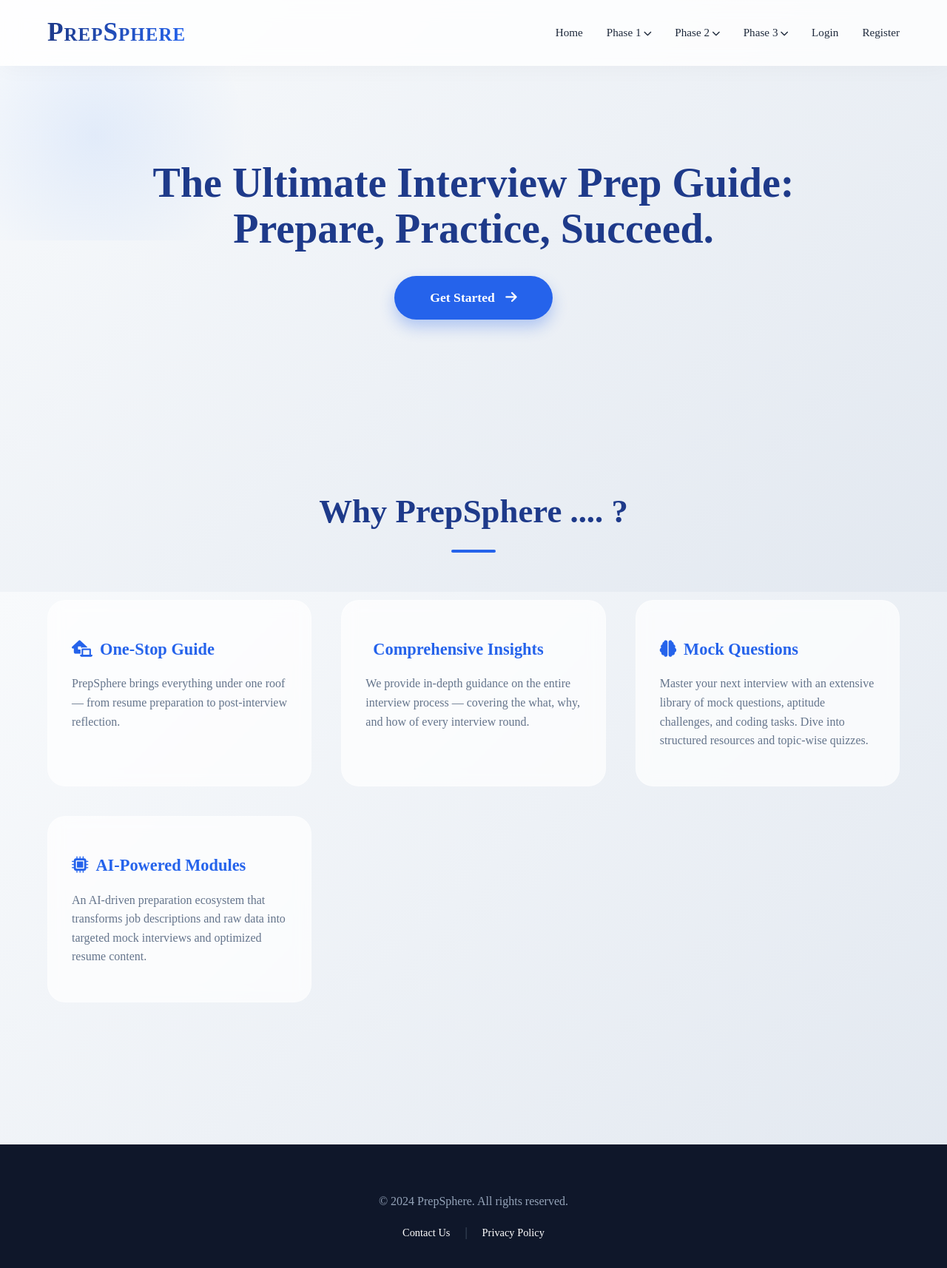
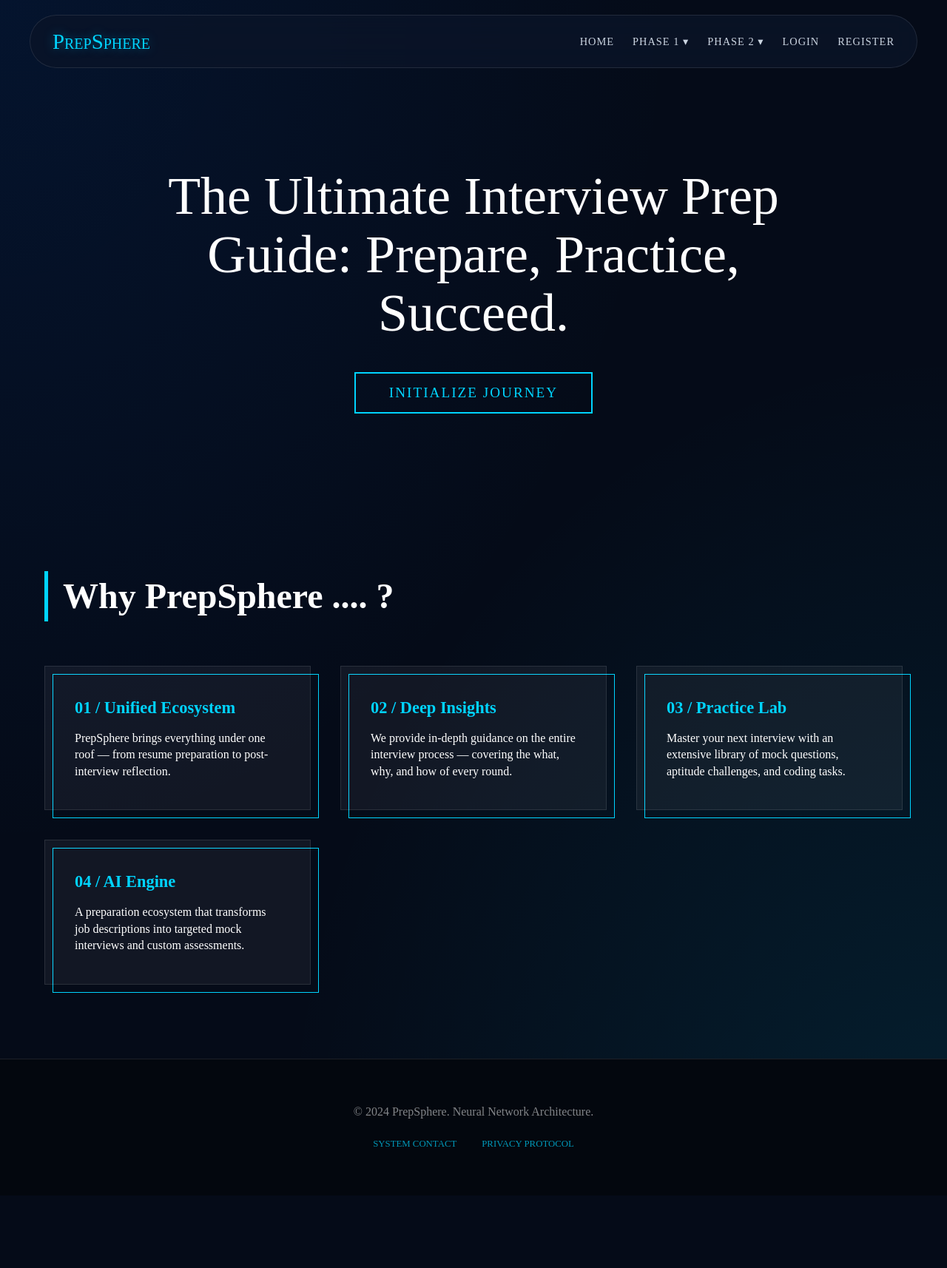
Before and after one commit to yamireddy04/PrepSphere, a plain HTML site: page Frontend/index.html in a window 1280 px wide. Shown: the whole page at 74% size. After the commit the page ends 1616 px from the top, so only its background shows below. Drawn offline with Linux system fonts and the light colour scheme; sample sign-in values are in the browser's storage.

Commit message:
Update index.html

```diff
--- a/Frontend/index.html
+++ b/Frontend/index.html
@@ -4,393 +4,268 @@
   <meta charset="UTF-8" />
   <meta name="viewport" content="width=device-width, initial-scale=1" />
   <title>PrepSphere | Ultimate Prep Guide</title>
-
-  <!-- Fonts & Icons -->
   <link rel="icon" type="image/jpeg" href="images/logo.jpeg">
-  <link href="https://cdnjs.cloudflare.com/ajax/libs/font-awesome/6.0.0/css/all.min.css" rel="stylesheet">
 
   <script>
-    // Original Authentication Logic
-    if(!localStorage.getItem("token")){
-      window.location.href="login.html";
-    }
+    if(!localStorage.getItem("token")){ window.location.href="login.html"; }
   </script>
 
   <style>
     :root {
-      --primary: #2563eb;
-      --primary-light: #60a5fa;
-      --primary-dark: #1e3a8a;
-      --bg-gradient: linear-gradient(135deg, #f8fafc 0%, #e2e8f0 100%);
-      --glass: rgba(255, 255, 255, 0.7);
-      --glass-border: rgba(255, 255, 255, 0.3);
-      --text-main: #1e293b;
-      --text-muted: #64748b;
-      --card-shadow: 0 20px 25px -5px rgba(0, 0, 0, 0.1), 0 10px 10px -5px rgba(0, 0, 0, 0.04);
-      --accent-font: 'Bodoni 72 Smallcaps', serif; /* Matching Header Branding */
+      --cobalt: #0047AB;
+      --electric: #00D4FF;
+      --deep-space: #050B18;
+      --glass-white: rgba(255, 255, 255, 0.05);
+      --border-style: 2px solid var(--electric);
+      --font-main: 'Bodoni 72 Smallcaps', serif;
     }
 
-    * {
-      box-sizing: border-box;
-      margin: 0;
-      padding: 0;
-      font-family: var(--accent-font), sans-serif; /* Consistent Branding Across Site */
+    * { box-sizing: border-box; margin: 0; padding: 0; }
+
+    body {
+      background-color: var(--deep-space);
+      background-image:
+        radial-gradient(at 0% 0%, rgba(0, 71, 171, 0.15) 0px, transparent 50%),
+        radial-gradient(at 100% 100%, rgba(0, 212, 255, 0.1) 0px, transparent 50%);
+      color: #fff;
+      font-family: var(--font-main), serif;
+      overflow-x: hidden;
+      line-height: 1.4;
     }
 
-    body {
-      background: var(--bg-gradient);
-      background-attachment: fixed;
-      color: var(--text-main);
-      line-height: 1.6;
-      overflow-x: hidden;
-    }
-
-    /* --- Navigation --- */
+    /* --- NAVIGATION: Floating "Bridge" Style --- */
     header {
-      backdrop-filter: blur(12px);
-      -webkit-backdrop-filter: blur(12px);
-      background: rgba(255, 255, 255, 0.8);
-      border-bottom: 1px solid var(--glass-border);
-      padding: 1rem 5%;
+      margin: 20px auto;
+      width: 95%;
+      max-width: 1200px;
+      padding: 15px 30px;
+      background: rgba(10, 20, 40, 0.8);
+      backdrop-filter: blur(20px);
+      border: 1px solid rgba(255,255,255,0.1);
+      border-radius: 100px;
       display: flex;
       justify-content: space-between;
       align-items: center;
       position: sticky;
-      top: 0;
+      top: 20px;
       z-index: 1000;
-      box-shadow: 0 4px 30px rgba(0, 0, 0, 0.03);
     }
 
-    .bodoni-heading {
-      font-size: 2.2rem;
+    .logo {
+      font-size: 1.8rem;
       font-variant: small-caps;
-      background: linear-gradient(to right, var(--primary-dark), var(--primary));
-      -webkit-background-clip: text;
-      -webkit-text-fill-color: transparent;
-      letter-spacing: 1px;
+      color: var(--electric);
+      text-shadow: 0 0 15px rgba(0, 212, 255, 0.4);
     }
 
-    nav {
-      display: flex;
-      align-items: center;
-      gap: 2rem;
+    nav { display: flex; gap: 25px; align-items: center; }
+    nav a {
+      color: #cbd5e1;
+      text-decoration: none;
+      font-size: 0.9rem;
+      letter-spacing: 1px;
+      transition: 0.3s;
+      text-transform: uppercase;
     }
+    nav a:hover { color: var(--electric); }
 
-    nav a {
-      color: var(--text-main);
-      text-decoration: none;
-      font-weight: 500;
-      font-size: 0.95rem;
-      transition: all 0.3s ease;
-      position: relative;
-    }
-
-    nav a:hover {
-      color: var(--primary);
-    }
-
-    /* Dropdown Logic */
-    .dropdown {
-      position: relative;
-    }
-
+    .dropdown { position: relative; }
     .dropdown-content {
       display: none;
       position: absolute;
-      top: 100%;
-      left: 50%;
-      transform: translateX(-50%) translateY(10px);
-      background: white;
-      min-width: 200px;
-      border-radius: 12px;
-      box-shadow: var(--card-shadow);
-      padding: 0.5rem;
-      border: 1px solid #edf2f7;
-      animation: fadeIn 0.3s ease forwards;
+      top: 40px;
+      left: 0;
+      background: #0a1428;
+      border: 1px solid var(--electric);
+      min-width: 180px;
+      border-radius: 8px;
+      padding: 10px 0;
+      box-shadow: 0 10px 30px rgba(0,0,0,0.5);
+    }
+    .dropdown:hover .dropdown-content { display: block; }
+    .dropdown-content a {
+      padding: 10px 20px;
+      display: block;
+      text-transform: none;
     }
 
-    @keyframes fadeIn {
-      from { opacity: 0; transform: translateX(-50%) translateY(20px); }
-      to { opacity: 1; transform: translateX(-50%) translateY(10px); }
-    }
-
-    .dropdown:hover .dropdown-content {
-      display: block;
-    }
-
-    .dropdown-content a {
-      padding: 0.8rem 1rem;
-      display: block;
-      border-radius: 8px;
-    }
-
-    .dropdown-content a:hover {
-      background: #eff6ff;
-    }
-
-    /* --- Hero Section --- */
+    /* --- HERO: Kinetic Depth --- */
     .hero {
+      height: 70vh;
+      display: flex;
+      flex-direction: column;
+      justify-content: center;
+      align-items: center;
       text-align: center;
-      padding: 8rem 2rem;
-      position: relative;
-      overflow: hidden;
-    }
-
-    .hero::before {
-      content: '';
-      position: absolute;
-      top: -10%; left: -10%;
-      width: 40%; height: 60%;
-      background: radial-gradient(circle, rgba(59, 130, 246, 0.1) 0%, transparent 70%);
-      z-index: -1;
+      padding: 0 20px;
     }
 
     .hero .bradley {
-      font-size: 3.5rem;
-      font-weight: 800;
-      color: var(--primary-dark);
-      margin-bottom: 2rem;
+      font-size: clamp(2rem, 6vw, 4.5rem);
       max-width: 900px;
-      margin-left: auto;
-      margin-right: auto;
+      margin-bottom: 40px;
+      color: #fff;
       line-height: 1.1;
-      animation: fadeInUp 0.8s ease;
+      font-weight: 300;
     }
 
-    .hero button {
-      background: var(--primary);
-      color: white;
-      border: none;
-      padding: 1.2rem 3rem;
-      font-size: 1.1rem;
-      font-weight: 600;
-      border-radius: 50px;
+    .cta-btn {
+      background: transparent;
+      border: var(--border-style);
+      color: var(--electric);
+      padding: 15px 45px;
+      font-size: 1.2rem;
+      font-family: var(--font-main);
       cursor: pointer;
-      box-shadow: 0 10px 20px rgba(37, 99, 235, 0.3);
-      transition: all 0.3s cubic-bezier(0.175, 0.885, 0.32, 1.275);
+      position: relative;
+      overflow: hidden;
+      transition: 0.4s;
+      text-transform: uppercase;
+      letter-spacing: 2px;
     }
 
-    .hero button:hover {
-      transform: translateY(-3px) scale(1.05);
-      background: var(--primary-dark);
-      box-shadow: 0 15px 30px rgba(37, 99, 235, 0.4);
+    .cta-btn:hover {
+      background: var(--electric);
+      color: var(--deep-space);
+      box-shadow: 0 0 30px var(--electric);
+      transform: scale(1.05);
     }
 
-    /* --- Features Section --- */
+    /* --- FEATURES: Layered Offset Cards --- */
     .section {
-      padding: 6rem 5%;
-      max-width: 1300px;
-      margin: auto;
+      max-width: 1200px;
+      margin: 100px auto;
+      padding: 0 20px;
     }
 
     .section h3 {
-      font-size: 2.8rem;
-      text-align: center;
-      margin-bottom: 4rem;
-      color: var(--primary-dark);
-      position: relative;
-    }
-
-    .section h3::after {
-      content: '';
-      display: block;
-      width: 60px;
-      height: 4px;
-      background: var(--primary);
-      margin: 15px auto 0;
-      border-radius: 2px;
+      font-size: 3rem;
+      margin-bottom: 60px;
+      text-align: left;
+      border-left: 5px solid var(--electric);
+      padding-left: 20px;
     }
 
     .features {
       display: grid;
-      grid-template-columns: repeat(auto-fit, minmax(300px, 1fr));
-      gap: 2.5rem;
+      grid-template-columns: repeat(auto-fit, minmax(280px, 1fr));
+      gap: 40px;
     }
 
     .feature-box {
-      background: var(--glass);
-      backdrop-filter: blur(10px);
-      -webkit-backdrop-filter: blur(10px);
-      border: 1px solid var(--glass-border);
-      border-radius: 24px;
-      padding: 3rem 2rem;
-      text-align: left;
-      transition: all 0.4s ease;
+      background: var(--glass-white);
+      border: 1px solid rgba(255,255,255,0.1);
+      padding: 40px;
       position: relative;
-      overflow: hidden;
+      transition: 0.5s;
     }
 
-    .feature-box::before {
-      content: '';
+    .feature-box::after {
+      content: "";
       position: absolute;
-      top: 0; left: 0; width: 100%; height: 4px;
-      background: linear-gradient(90deg, var(--primary), var(--primary-light));
-      opacity: 0;
-      transition: opacity 0.3s;
+      top: 10px; left: 10px;
+      width: 100%; height: 100%;
+      border: 1px solid var(--electric);
+      z-index: -1;
+      transition: 0.5s;
     }
 
     .feature-box:hover {
-      transform: translateY(-15px);
-      background: white;
-      box-shadow: var(--card-shadow);
+      transform: translate(-10px, -10px);
+      background: rgba(255,255,255,0.08);
     }
 
-    .feature-box:hover::before {
-      opacity: 1;
+    .feature-box:hover::after {
+      transform: translate(15px, 15px);
+      opacity: 0.5;
     }
 
     .feature-box h4 {
+      color: var(--electric);
+      margin-bottom: 15px;
       font-size: 1.4rem;
-      margin-bottom: 1rem;
-      color: var(--primary);
-      display: flex;
-      align-items: center;
-      gap: 10px;
     }
 
-    .feature-box p {
-      color: var(--text-muted);
-      font-size: 1rem;
+    /* --- FOOTER --- */
+    footer {
+      border-top: 1px solid rgba(255,255,255,0.1);
+      padding: 60px 20px;
+      text-align: center;
+      background: #03070e;
     }
 
-    /* --- Footer --- */
-    footer {
-      background: #0f172a;
-      color: #94a3b8;
-      text-align: center;
-      padding: 4rem 2rem;
-      margin-top: 6rem;
-    }
+    footer a { color: var(--electric); text-decoration: none; margin: 0 15px; font-size: 0.8rem; opacity: 0.7; }
+    footer a:hover { opacity: 1; text-decoration: underline; }
 
-    footer p {
-      margin-bottom: 1rem;
-    }
-
-    footer a {
-      color: white;
-      text-decoration: none;
-      margin: 0 1rem;
-      transition: color 0.3s;
-      font-size: 0.9rem;
-    }
-
-    footer a:hover {
-      color: var(--primary-light);
-    }
-
-    /* --- Modals --- */
+    /* --- MODALS --- */
     .modal {
       display: none;
       position: fixed;
+      inset: 0;
+      background: rgba(5, 11, 24, 0.95);
       z-index: 2000;
-      left: 0; top: 0;
-      width: 100%; height: 100%;
-      background: rgba(15, 23, 42, 0.8);
-      backdrop-filter: blur(8px);
       align-items: center;
       justify-content: center;
-      padding: 20px;
     }
 
     .modal-content {
-      background: white;
-      padding: 3rem;
-      width: 100%;
-      max-width: 650px;
-      border-radius: 24px;
+      background: #0a1428;
+      border: 2px solid var(--electric);
+      padding: 50px;
+      max-width: 600px;
+      width: 90%;
       position: relative;
-      max-height: 85vh;
-      overflow-y: auto;
-      animation: modalSlideUp 0.4s cubic-bezier(0.165, 0.84, 0.44, 1);
-    }
-
-    @keyframes modalSlideUp {
-      from { transform: translateY(50px); opacity: 0; }
-      to { transform: translateY(0); opacity: 1; }
     }
 
     .close-btn {
       position: absolute;
-      top: 20px;
-      right: 25px;
-      font-size: 1.5rem;
+      top: 20px; right: 20px;
+      color: var(--electric);
+      font-size: 2rem;
       cursor: pointer;
-      color: var(--text-muted);
-      transition: color 0.3s;
-    }
-
-    .close-btn:hover { color: var(--primary-dark); }
-
-    .modal-content h3 {
-      font-size: 2rem;
-      margin-bottom: 1.5rem;
-      color: var(--primary-dark);
     }
 
     .privacy-buttons {
+      margin-top: 30px;
       display: flex;
-      gap: 1rem;
-      margin-top: 2.5rem;
+      gap: 20px;
     }
 
     .privacy-buttons button {
       flex: 1;
-      padding: 1rem;
-      border: none;
-      border-radius: 12px;
-      font-weight: 700;
+      padding: 12px;
       cursor: pointer;
-      transition: all 0.3s;
+      font-family: var(--font-main);
+      font-weight: bold;
+      border: 1px solid var(--electric);
     }
 
-    .accept-btn { background: var(--primary); color: white; }
-    .accept-btn:hover { background: #166534; box-shadow: 0 10px 15px rgba(22, 101, 52, 0.2); }
-    .decline-btn { background: #f1f5f9; color: #64748b; }
-    .decline-btn:hover { background: #e2e8f0; }
+    .accept-btn { background: var(--electric); color: #000; }
+    .decline-btn { background: transparent; color: var(--electric); }
 
-    /* --- Animations --- */
-    @keyframes fadeInUp {
-      from { opacity: 0; transform: translateY(30px); }
-      to { opacity: 1; transform: translateY(0); }
-    }
-
-    /* Responsive */
-    @media (max-width: 768px) {
-      nav { display: none; } /* Mobile nav should ideally use a burger menu, but kept original structure */
-      .hero .bradley { font-size: 2.2rem; }
-    }
   </style>
 </head>
 <body>
 
   <header>
-    <h1 class="bodoni-heading">PrepSphere</h1>
+    <div class="logo">PrepSphere</div>
     <nav>
       <a href="./index.html">Home</a>
-
       <div class="dropdown">
-        <a href="#">Phase 1 <i class="fa-solid fa-chevron-down" style="font-size: 0.7rem;"></i></a>
+        <a href="#">Phase 1 ▾</a>
         <div class="dropdown-content">
           <a href="roadmap/roadmap.html">Roadmap</a>
           <a href="resume/resume.html">Resume</a>
           <a href="coverletter/coverletter.html">Cover Letter</a>
         </div>
       </div>
-
       <div class="dropdown">
-        <a href="#">Phase 2 <i class="fa-solid fa-chevron-down" style="font-size: 0.7rem;"></i></a>
+        <a href="#">Phase 2 ▾</a>
         <div class="dropdown-content">
-          <a href="intervyu/intervyu.html">Intervyu :</a>
+          <a href="intervyu/intervyu.html">Intervyu</a>
           <a href="prepmaster/prepmaster.html">PrepMaster</a>
           <a href="MockIt/mockit.html">MockIt</a>
           <a href="mmi/mmi.html">MockMyInterview</a>
-        </div>
-      </div>
-
-      <div class="dropdown">
-        <a href="#">Phase 3 <i class="fa-solid fa-chevron-down" style="font-size: 0.7rem;"></i></a>
-        <div class="dropdown-content">
-          <a href="hirehub/hirehub.html">HireHub</a>
         </div>
       </div>
       <a href="login.html">Login</a>
@@ -399,109 +274,66 @@
   </header>
 
   <section class="hero">
-    <div class="bradley">The Ultimate Interview Prep Guide: Prepare, Practice, Succeed.</div>
-    <button onclick="window.location.href='exp/exp.html'">
-      Get Started <i class="fa-solid fa-arrow-right" style="margin-left: 10px;"></i>
-    </button>
+    <h2 class="bradley">The Ultimate Interview Prep Guide: Prepare, Practice, Succeed.</h2>
+    <button class="cta-btn" onclick="window.location.href='exp/exp.html'">Initialize Journey</button>
   </section>
 
   <section class="section">
     <h3>Why PrepSphere .... ?</h3>
     <div class="features">
       <div class="feature-box">
-        <h4><i class="fa-solid fa-house-laptop"></i> One-Stop Guide</h4>
+        <h4>01 / Unified Ecosystem</h4>
         <p>PrepSphere brings everything under one roof — from resume preparation to post-interview reflection.</p>
       </div>
       <div class="feature-box">
-        <h4><i class="fa-solid fa-magnifying-glass-chart"></i> Comprehensive Insights</h4>
-        <p>We provide in-depth guidance on the entire interview process — covering the what, why, and how of every interview round.</p>
+        <h4>02 / Deep Insights</h4>
+        <p>We provide in-depth guidance on the entire interview process — covering the what, why, and how of every round.</p>
       </div>
       <div class="feature-box">
-        <h4><i class="fa-solid fa-brain"></i> Mock Questions</h4>
-        <p>Master your next interview with an extensive library of mock questions, aptitude challenges, and coding tasks. Dive into structured resources and topic-wise quizzes.</p>
+        <h4>03 / Practice Lab</h4>
+        <p>Master your next interview with an extensive library of mock questions, aptitude challenges, and coding tasks.</p>
       </div>
       <div class="feature-box">
-        <h4><i class="fa-solid fa-microchip"></i> AI-Powered Modules</h4>
-        <p>An AI-driven preparation ecosystem that transforms job descriptions and raw data into targeted mock interviews and optimized resume content.</p>
+        <h4>04 / AI Engine</h4>
+        <p>A preparation ecosystem that transforms job descriptions into targeted mock interviews and custom assessments.</p>
       </div>
     </div>
   </section>
 
   <footer>
-    <p>&copy; 2024 PrepSphere. All rights reserved.</p>
-    <p>
-      <a href="#" onclick="openModal('contactModal')">Contact Us</a>
-      <span style="color: #475569">|</span>
-      <a href="#" onclick="openModal('privacyModal')">Privacy Policy</a>
-    </p>
+    <p style="margin-bottom: 20px; opacity: 0.5;">&copy; 2024 PrepSphere. Neural Network Architecture.</p>
+    <div class="footer-links">
+      <a href="#" onclick="openModal('contactModal')">SYSTEM CONTACT</a>
+      <a href="#" onclick="openModal('privacyModal')">PRIVACY PROTOCOL</a>
+    </div>
   </footer>
 
-  <!-- Contact Us Modal -->
   <div id="contactModal" class="modal">
     <div class="modal-content">
       <span class="close-btn" onclick="closeModal('contactModal')">&times;</span>
-      <h3>Contact Us</h3>
-      <p>Have a question or need support? You can reach us by email at:</p>
-      <div style="margin-top: 2rem; padding: 1.5rem; background: #eff6ff; border-radius: 12px; text-align: center;">
-        <a href="mailto:prepsphere146@gmail.com" style="color: var(--primary); font-weight: 700; text-decoration: none; font-size: 1.2rem;">
-          <i class="fa-solid fa-envelope"></i> prepsphere146@gmail.com
-        </a>
-      </div>
+      <h3 style="border: none; margin-bottom: 20px;">Contact System</h3>
+      <p>Technical support and inquiries:</p>
+      <p style="margin-top: 20px; font-size: 1.5rem; color: var(--electric);">prepsphere146@gmail.com</p>
     </div>
   </div>
 
-  <!-- Privacy Policy Modal -->
   <div id="privacyModal" class="modal">
-    <div class="modal-content">
+    <div class="modal-content" style="max-height: 80vh; overflow-y: auto;">
       <span class="close-btn" onclick="closeModal('privacyModal')">&times;</span>
-      <h3>Privacy Policy</h3>
-      <div class="privacy-policy-content" style="color: var(--text-muted); font-size: 0.95rem;">
-        <p>Your privacy is important to us. This policy outlines how we collect, use, and protect your information when you use our services.</p>
-
-        <h4 style="color: var(--primary-dark); margin-top: 1.5rem;">Information We Collect</h4>
-        <p>We collect personal information that you provide to us, such as your name and email address, when you register for an account, subscribe to our newsletter, or contact us.</p>
-
-        <h4 style="color: var(--primary-dark); margin-top: 1.5rem;">How We Use Your Information</h4>
-        <p>We use your information to provide, maintain, and improve our services, to communicate with you about your account, and to send you updates.</p>
-
-        <h4 style="color: var(--primary-dark); margin-top: 1.5rem;">Data Protection</h4>
-        <p>We implement a variety of security measures to maintain the safety of your personal information. We do not sell or trade your data.</p>
-      </div>
+      <h3 style="border: none;">Privacy Protocol</h3>
+      <p>Your data is encrypted and handled according to modern security standards. By using this terminal, you consent to our data processing cycles.</p>
       <div class="privacy-buttons">
-        <button class="accept-btn" onclick="handlePrivacyPolicy('accept')">Accept Policy</button>
-        <button class="decline-btn" onclick="handlePrivacyPolicy('decline')">Decline</button>
+        <button class="accept-btn" onclick="handlePrivacyPolicy('accept')">ACCEPT</button>
+        <button class="decline-btn" onclick="handlePrivacyPolicy('decline')">DECLINE</button>
       </div>
     </div>
   </div>
 
   <script>
-    // Preserved Functional Logic
-    const contactModal = document.getElementById('contactModal');
-    const privacyModal = document.getElementById('privacyModal');
-
-    function openModal(modalId) {
-      document.getElementById(modalId).style.display = 'flex';
-      document.body.style.overflow = 'hidden'; // Prevent scroll
-    }
-
-    function closeModal(modalId) {
-      document.getElementById(modalId).style.display = 'none';
-      document.body.style.overflow = 'auto'; // Restore scroll
-    }
-
-    function handlePrivacyPolicy(action) {
-      if (action === 'accept') {
-        alert('You have accepted the privacy policy.');
-      } else {
-        alert('You have declined the privacy policy.');
-      }
-      closeModal('privacyModal');
-    }
-
-    window.onclick = function(event) {
-      if (event.target == contactModal) closeModal('contactModal');
-      if (event.target == privacyModal) closeModal('privacyModal');
-    }
+    function openModal(id) { document.getElementById(id).style.display = 'flex'; }
+    function closeModal(id) { document.getElementById(id).style.display = 'none'; }
+    function handlePrivacyPolicy(a) { alert(a === 'accept' ? 'Protocol Accepted' : 'Protocol Declined'); closeModal('privacyModal'); }
+    window.onclick = function(e) { if(e.target.className === 'modal') e.target.style.display = 'none'; }
   </script>
 </body>
 </html>
```
